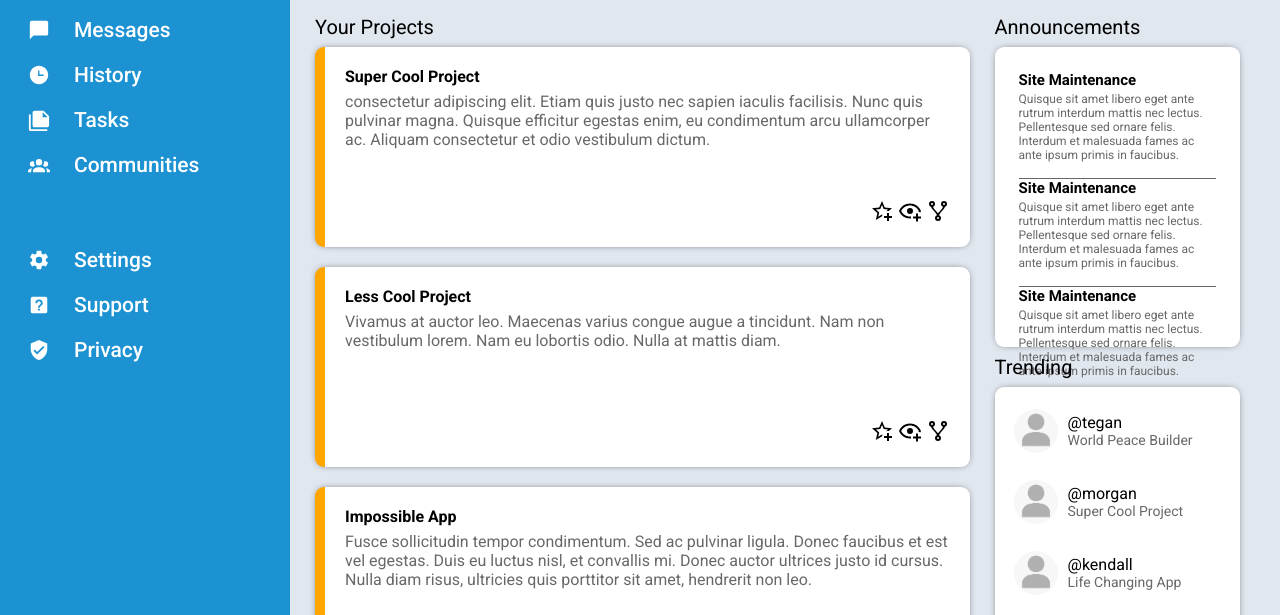
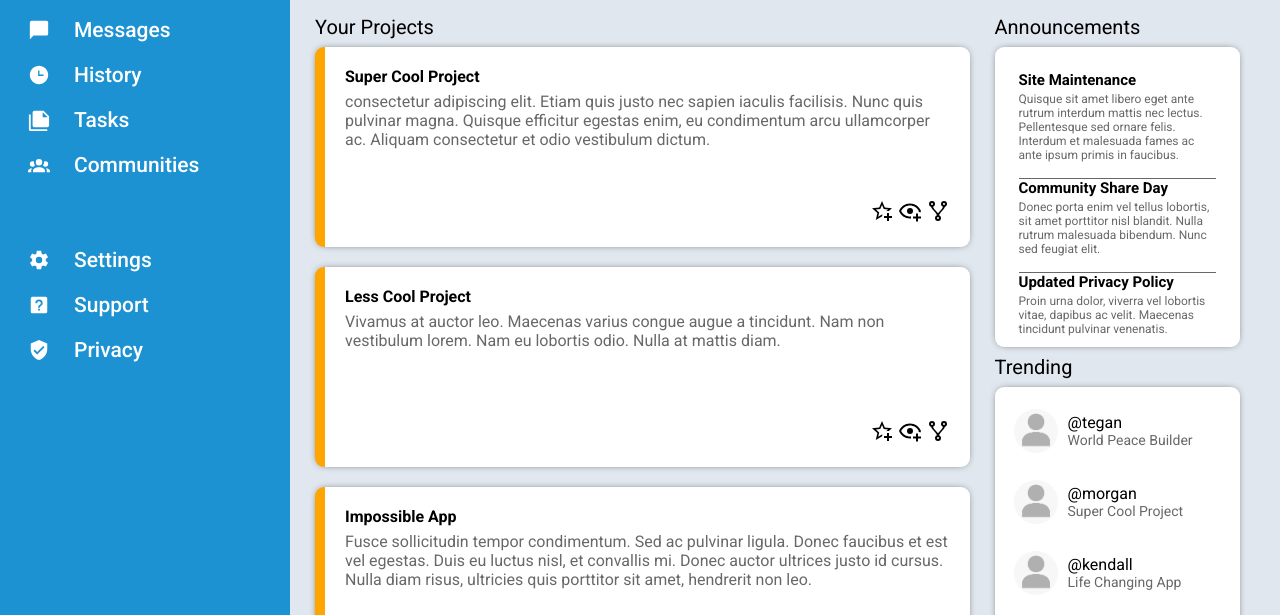
Before and after one commit to levib00/admin-page, a plain HTML site: page index.html in a window 1280 px wide. Shown: the part 185-800 px from the top of the page. Drawn offline with Linux system fonts and the light colour scheme.

Commit message:
Finish content

```diff
--- a/index.html
+++ b/index.html
@@ -92,12 +92,12 @@
                         <div class="ann-subtext separation-line">Quisque sit amet libero eget ante rutrum interdum mattis nec lectus. Pellentesque sed ornare felis. Interdum et malesuada fames ac ante ipsum primis in faucibus.</div>
                     </div>
                     <div class="ann-message">
-                        <div class="ann-subtitle">Site Maintenance</div>
-                        <div class="ann-subtext separation-line" >Quisque sit amet libero eget ante rutrum interdum mattis nec lectus. Pellentesque sed ornare felis. Interdum et malesuada fames ac ante ipsum primis in faucibus.</div>
+                        <div class="ann-subtitle">Community Share Day</div>
+                        <div class="ann-subtext separation-line" >Donec porta enim vel tellus lobortis, sit amet porttitor nisl blandit. Nulla rutrum malesuada bibendum. Nunc sed feugiat elit.</div>
                     </div>
                     <div class="ann-message">
-                        <div class="ann-subtitle">Site Maintenance</div>
-                        <div class="ann-subtext">Quisque sit amet libero eget ante rutrum interdum mattis nec lectus. Pellentesque sed ornare felis. Interdum et malesuada fames ac ante ipsum primis in faucibus.</div>
+                        <div class="ann-subtitle">Updated Privacy Policy</div>
+                        <div class="ann-subtext">Proin urna dolor, viverra vel lobortis vitae, dapibus ac velit. Maecenas tincidunt pulvinar venenatis.</div>
                     </div>
                 </div>
                 <div class="trending-container tab">
```
